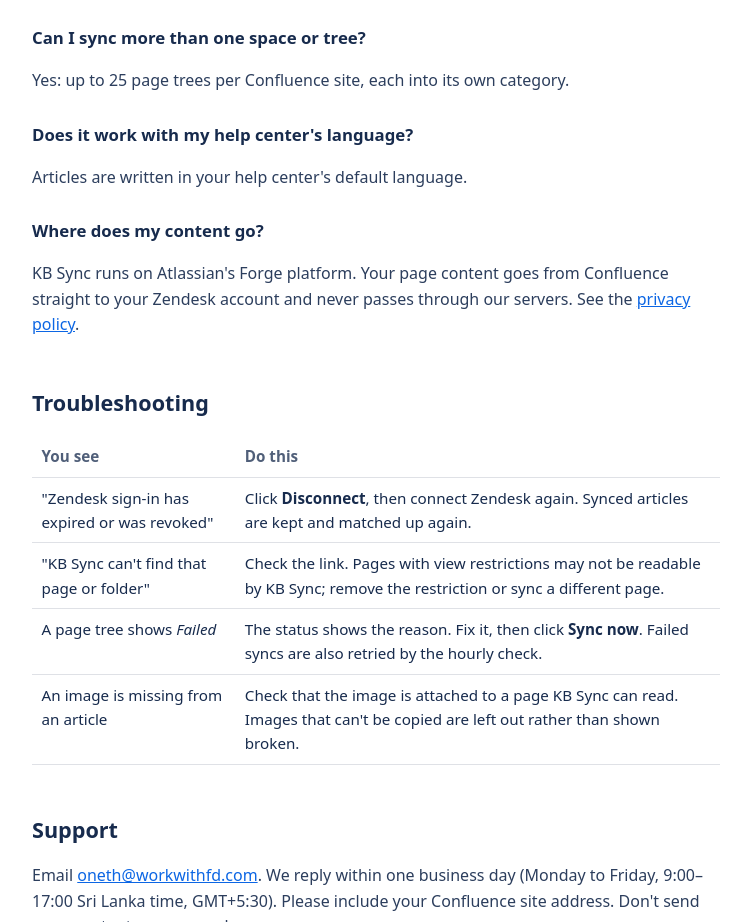
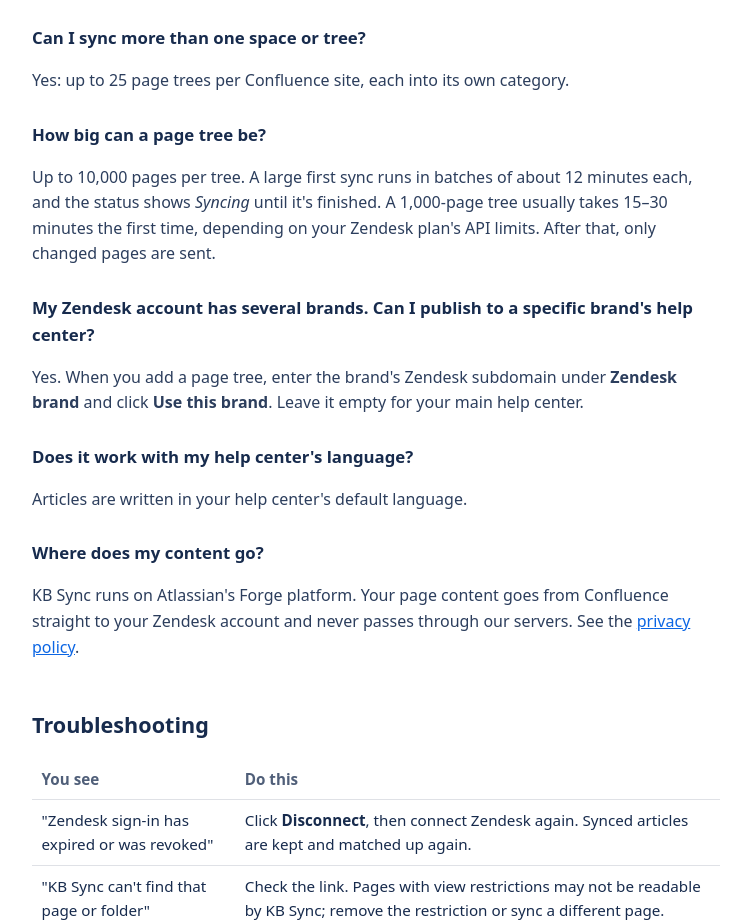
Before and after one commit to oneth-dias/kb-sync, a plain HTML site: page index.html in a window 1280 px wide. Shown: the part 2693-3615 px from the top of the page, without its empty margins (264-1015 px from the left). Drawn offline with Linux system fonts and the light colour scheme.

Commit message:
Docs: limits and multi-brand
Co-Authored-By: Claude Opus 5.5 <noreply@anthropic.com>

```diff
--- a/index.html
+++ b/index.html
@@ -69,6 +69,10 @@
   <p>You choose: everyone, or one of your Zendesk user segments, such as signed-in users or agents only.</p>
   <h3>Can I sync more than one space or tree?</h3>
   <p>Yes: up to 25 page trees per Confluence site, each into its own category.</p>
+  <h3>How big can a page tree be?</h3>
+  <p>Up to 10,000 pages per tree. A large first sync runs in batches of about 12 minutes each, and the status shows <em>Syncing</em> until it's finished. A 1,000-page tree usually takes 15–30 minutes the first time, depending on your Zendesk plan's API limits. After that, only changed pages are sent.</p>
+  <h3>My Zendesk account has several brands. Can I publish to a specific brand's help center?</h3>
+  <p>Yes. When you add a page tree, enter the brand's Zendesk subdomain under <strong>Zendesk brand</strong> and click <strong>Use this brand</strong>. Leave it empty for your main help center.</p>
   <h3>Does it work with my help center's language?</h3>
   <p>Articles are written in your help center's default language.</p>
   <h3>Where does my content go?</h3>
```
